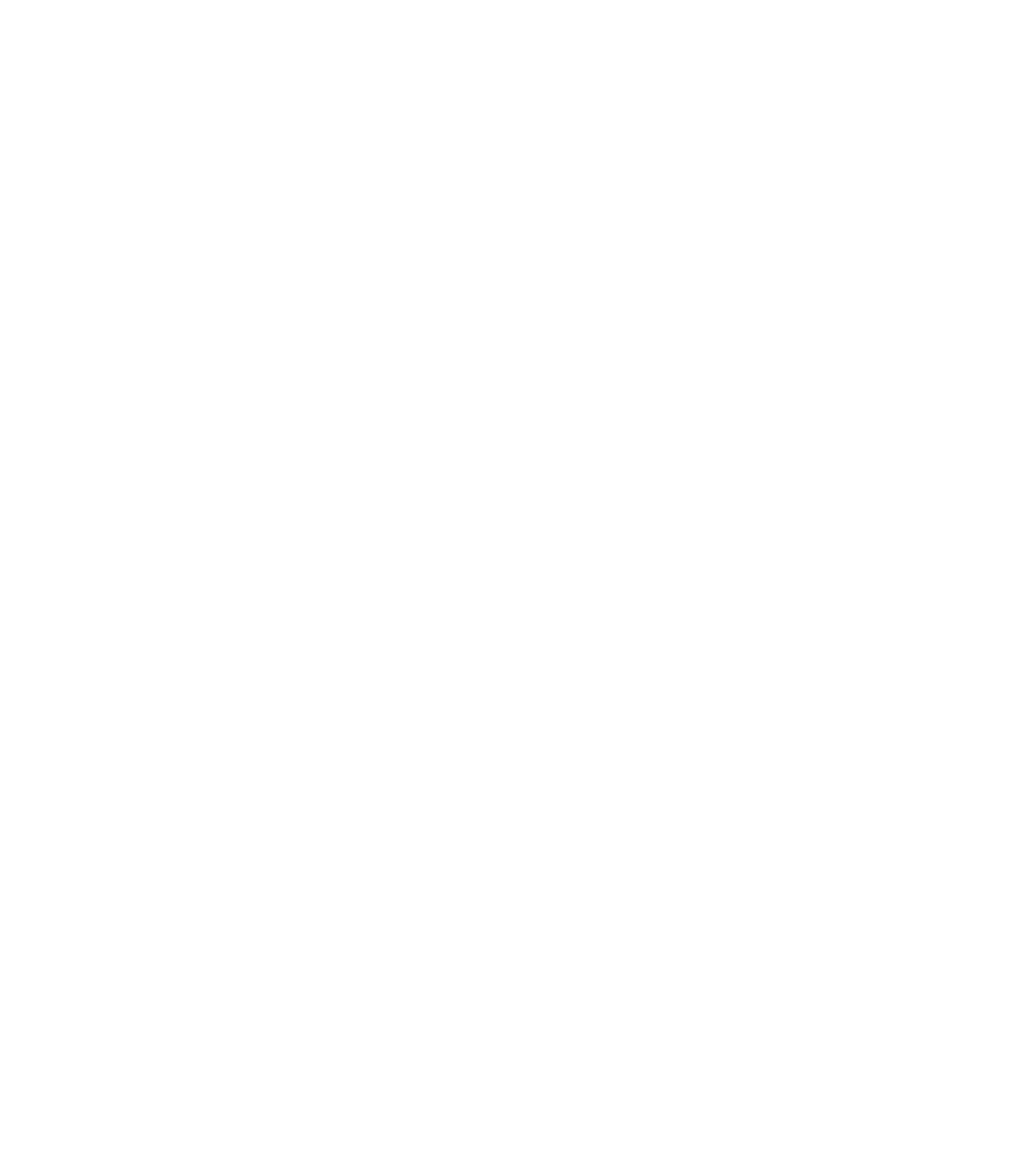
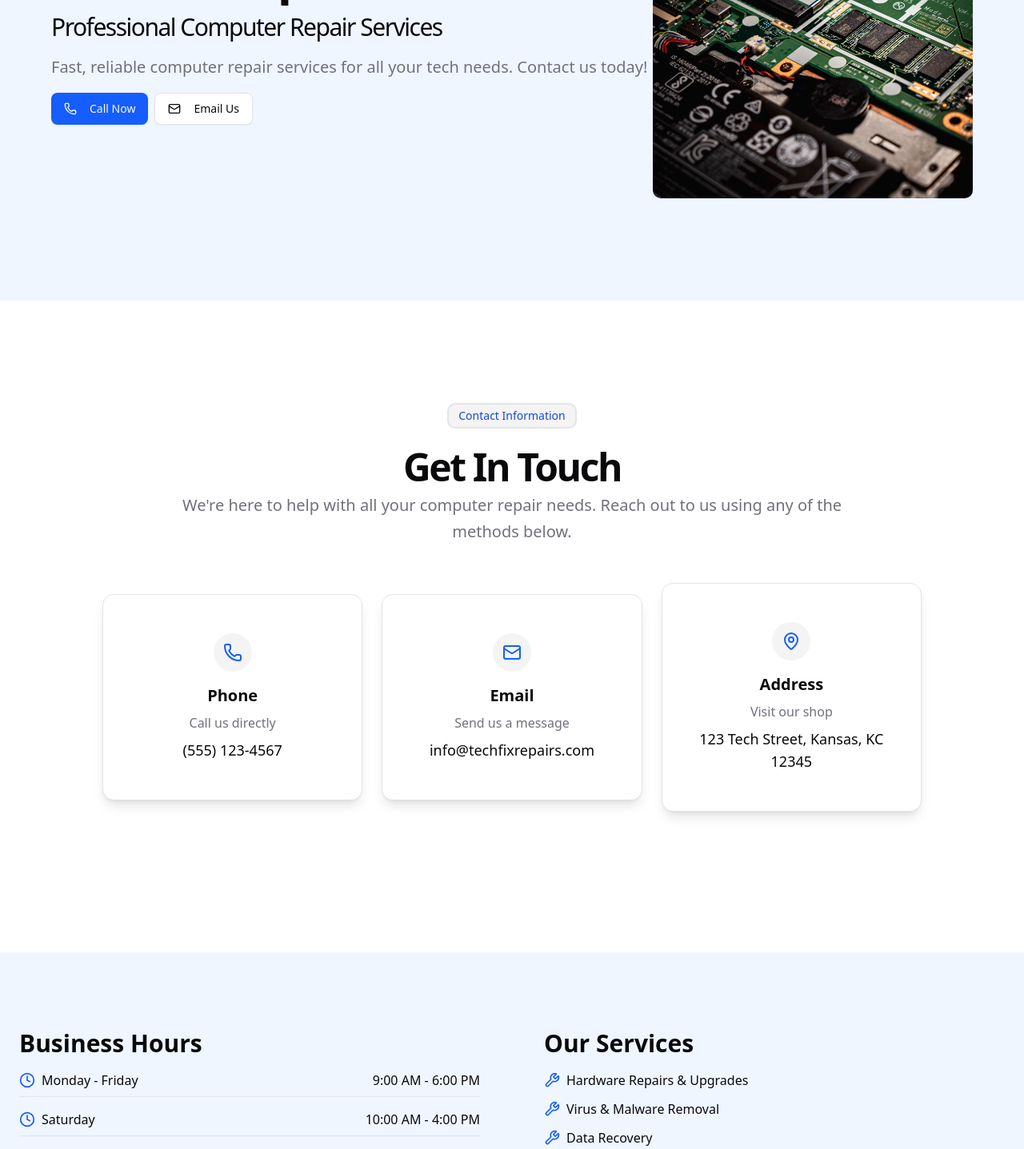
Before and after one commit to ayayaderrick/next-repairshop, a Next.js app: page / in a window 1280 px wide. Shown: the part 340-1777 px from the top of the page at 80% size. Before the commit the page ends 800 px from the top, so only its background shows below. Built offline with nearby package versions, Linux system fonts and the light colour scheme.

Commit message:
Added Landing Page

```diff
--- a/src/app/page.tsx
+++ b/src/app/page.tsx
@@ -1,10 +1,182 @@
 import { ModeToggle } from "@/components/ModeToggle";
+import { Button } from "@/components/ui/button";
+import { Card, CardContent } from "@/components/ui/card";
+import { Clock, Mail, MapPin, Phone, Wrench } from "lucide-react";
+import Image from "next/image";
+import Link from "next/link";
 
 export default function Home() {
   return (
     <div>
       <ModeToggle />
       <h1>Home</h1>
+
+      <section className=" py-12 md:py-24 lg:py-32 px-4 md:px-16 bg-blue-50 dark:bg-zinc-900">
+        <div className="flex justify-between items-center">
+          <div className="space-y-4">
+            <h1 className="text-3xl font-bold tracking-tighter sm:text-4xl md:text-6xl">
+              TechFix Repairs
+            </h1>
+            <h2 className="text-xl font-medium tracking-tighter sm:text-xl md:text-3xl">
+              Professional Computer Repair Services
+            </h2>
+            <p className="text-zinc-500 md:text-xl/relaxed lg:text-base/relaxed xl:text-xl/relaxed">
+              Fast, reliable computer repair services for all your tech needs.
+              Contact us today!
+            </p>
+            <div className="flex flex-col gap-2 min-[400px]:flex-row">
+              <Button
+                size="lg"
+                className="bg-blue-600 hover:bg-blue-700 dark:text-foreground"
+              >
+                <Phone className="mr-2 h-4 w-4" />
+                Call Now
+              </Button>
+              <Button size="lg" variant="outline">
+                <Mail className="mr-2 h-4 w-4" />
+                Email Us
+              </Button>
+            </div>
+          </div>
+          <div className=" hidden lg:block">
+            <Image
+              src="/images/hero-image.jpg"
+              width={400}
+              height={400}
+              alt="Computer repair technician"
+              className="rounded-lg object-cover"
+              priority
+            />
+          </div>
+        </div>
+      </section>
+
+      <section className="py-12 md:py-24 lg:py-32 px-4 md:px-6">
+        <div className="flex flex-col items-center justify-center space-y-4 text-center">
+          <div className="space-y-2">
+            <div className="inline-block rounded-lg bg-zinc-100 border-2 mb-6 px-3 py-1 text-sm text-blue-700">
+              Contact Information
+            </div>
+            <h2 className="text-3xl font-bold tracking-tighter sm:text-5xl">
+              Get In Touch
+            </h2>
+            <p className="max-w-[900px] text-zinc-500 md:text-xl/relaxed lg:text-base/relaxed xl:text-xl/relaxed">
+              We&apos;re here to help with all your computer repair needs. Reach
+              out to us using any of the methods below.
+            </p>
+          </div>
+        </div>
+
+        <div className="mx-auto grid max-w-5xl items-center gap-6 py-12 lg:grid-cols-3">
+          <Card className="shadow-lg">
+            <CardContent className="p-6 flex flex-col items-center text-center space-y-4">
+              <div className="rounded-full bg-zinc-100 p-3">
+                <Phone className="h-6 w-6 text-blue-600" />
+              </div>
+              <div className="space-y-2">
+                <h3 className="text-xl font-bold">Phone</h3>
+                <p className="text-zinc-500">Call us directly</p>
+                <Link
+                  href={"#"}
+                  className="font-medium text-lg hover:underline"
+                >
+                  (555) 123-4567
+                </Link>
+              </div>
+            </CardContent>
+          </Card>
+
+          <Card className="shadow-lg">
+            <CardContent className="p-6 flex flex-col items-center text-center space-y-4">
+              <div className="rounded-full bg-zinc-100 p-3">
+                <Mail className="h-6 w-6 text-blue-600" />
+              </div>
+              <div className="space-y-2">
+                <h3 className="text-xl font-bold">Email</h3>
+                <p className="text-zinc-500">Send us a message</p>
+                <Link
+                  href={"#"}
+                  className="font-medium text-lg hover:underline"
+                >
+                  info@techfixrepairs.com
+                </Link>
+              </div>
+            </CardContent>
+          </Card>
+
+          <Card className="shadow-lg">
+            <CardContent className="p-6 flex flex-col items-center text-center space-y-4">
+              <div className="rounded-full bg-zinc-100 p-3">
+                <MapPin className="h-6 w-6 text-blue-600" />
+              </div>
+              <div className="space-y-2">
+                <h3 className="text-xl font-bold">Address</h3>
+                <p className="text-zinc-500">Visit our shop</p>
+                <p className="font-medium text-lg">
+                  123 Tech Street, Kansas, KC 12345
+                </p>
+              </div>
+            </CardContent>
+          </Card>
+        </div>
+      </section>
+
+      <section className="py-12 md:py-24 px-4 md:px-6 bg-blue-50 dark:bg-zinc-900">
+        <div className="grid gap-20 lg:grid-cols-2">
+          <div className="space-y-4">
+            <h2 className="text-3xl font-bold">Business Hours</h2>
+            <div className="grid gap-4">
+              <div className="flex items-center justify-between border-b border-zinc-200 pb-2">
+                <div className="flex items-center gap-2">
+                  <Clock className="h-5 w-5 text-blue-600" />
+                  <span className="font-medium">Monday - Friday</span>
+                </div>
+                <span>9:00 AM - 6:00 PM</span>
+              </div>
+              <div className="flex items-center justify-between border-b border-zinc-200 pb-2">
+                <div className="flex items-center gap-2">
+                  <Clock className="h-5 w-5 text-blue-600" />
+                  <span className="font-medium">Saturday</span>
+                </div>
+                <span>10:00 AM - 4:00 PM</span>
+              </div>
+              <div className="flex items-center justify-between border-b border-zinc-200 pb-2">
+                <div className="flex items-center gap-2">
+                  <Clock className="h-5 w-5 text-blue-600" />
+                  <span className="font-medium">Sunday</span>
+                </div>
+                <span>Closed</span>
+              </div>
+            </div>
+          </div>
+
+          <div className="space-y-4">
+            <h2 className="text-3xl font-bold">Our Services</h2>
+            <ul className="grid gap-3">
+              <li className="flex items-center gap-2">
+                <Wrench className="h-5 w-5 text-blue-600" />
+                <span>Hardware Repairs & Upgrades</span>
+              </li>
+              <li className="flex items-center gap-2">
+                <Wrench className="h-5 w-5 text-blue-600" />
+                <span>Virus & Malware Removal</span>
+              </li>
+              <li className="flex items-center gap-2">
+                <Wrench className="h-5 w-5 text-blue-600" />
+                <span>Data Recovery</span>
+              </li>
+              <li className="flex items-center gap-2">
+                <Wrench className="h-5 w-5 text-blue-600" />
+                <span>Network Setup & Troubleshooting</span>
+              </li>
+              <li className="flex items-center gap-2">
+                <Wrench className="h-5 w-5 text-blue-600" />
+                <span>Software Installation & Updates</span>
+              </li>
+            </ul>
+          </div>
+        </div>
+      </section>
     </div>
   );
 }
--- /dev/null
+++ b/src/components/ui/card.tsx
@@ -0,0 +1,92 @@
+import * as React from "react"
+
+import { cn } from "@/lib/utils"
+
+function Card({ className, ...props }: React.ComponentProps<"div">) {
+  return (
+    <div
+      data-slot="card"
+      className={cn(
+        "bg-card text-card-foreground flex flex-col gap-6 rounded-xl border py-6 shadow-sm",
+        className
+      )}
+      {...props}
+    />
+  )
+}
+
+function CardHeader({ className, ...props }: React.ComponentProps<"div">) {
+  return (
+    <div
+      data-slot="card-header"
+      className={cn(
+        "@container/card-header grid auto-rows-min grid-rows-[auto_auto] items-start gap-1.5 px-6 has-data-[slot=card-action]:grid-cols-[1fr_auto] [.border-b]:pb-6",
+        className
+      )}
+      {...props}
+    />
+  )
+}
+
+function CardTitle({ className, ...props }: React.ComponentProps<"div">) {
+  return (
+    <div
+      data-slot="card-title"
+      className={cn("leading-none font-semibold", className)}
+      {...props}
+    />
+  )
+}
+
+function CardDescription({ className, ...props }: React.ComponentProps<"div">) {
+  return (
+    <div
+      data-slot="card-description"
+      className={cn("text-muted-foreground text-sm", className)}
+      {...props}
+    />
+  )
+}
+
+function CardAction({ className, ...props }: React.ComponentProps<"div">) {
+  return (
+    <div
+      data-slot="card-action"
+      className={cn(
+        "col-start-2 row-span-2 row-start-1 self-start justify-self-end",
+        className
+      )}
+      {...props}
+    />
+  )
+}
+
+function CardContent({ className, ...props }: React.ComponentProps<"div">) {
+  return (
+    <div
+      data-slot="card-content"
+      className={cn("px-6", className)}
+      {...props}
+    />
+  )
+}
+
+function CardFooter({ className, ...props }: React.ComponentProps<"div">) {
+  return (
+    <div
+      data-slot="card-footer"
+      className={cn("flex items-center px-6 [.border-t]:pt-6", className)}
+      {...props}
+    />
+  )
+}
+
+export {
+  Card,
+  CardHeader,
+  CardFooter,
+  CardTitle,
+  CardAction,
+  CardDescription,
+  CardContent,
+}
```
Also changed, not shown: public/images/hero-image.jpg (added).
